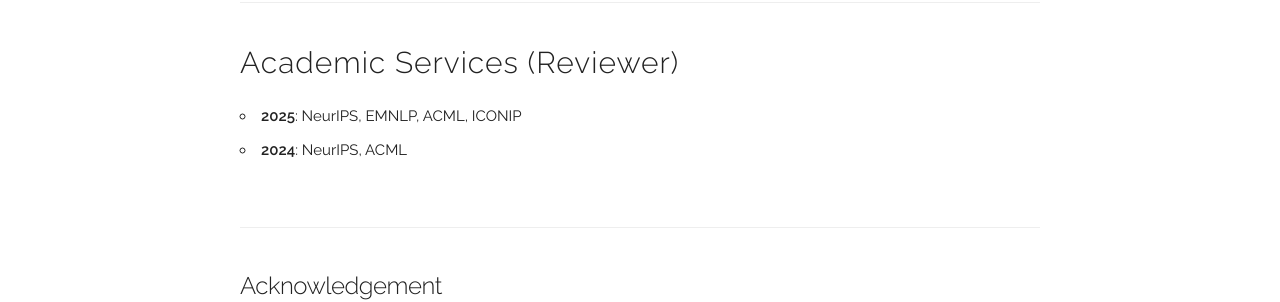
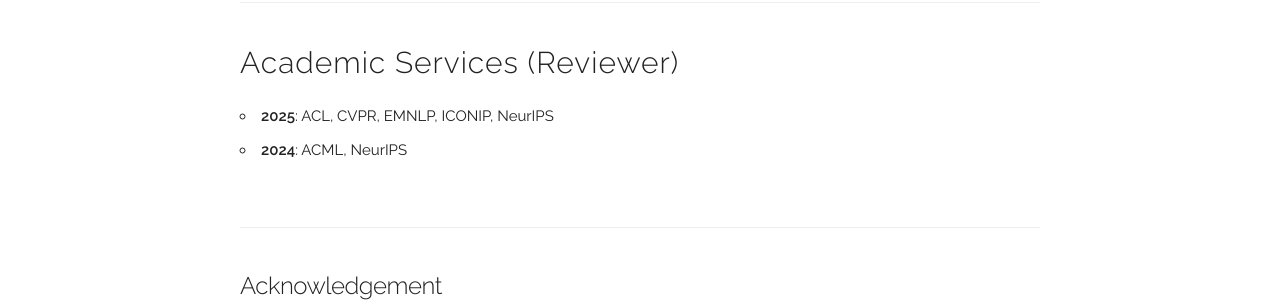
Before and after one commit to jiaqingxie/jiaqingxie.github.io, a Jekyll site: the page built from index.html, in a window 1280 px wide and 900 px high, scrolled down 2417 px. Shown: the part 432-734 px from the top of the window. Built offline with Jekyll 4.4.1, drawn with Linux system fonts in a browser that asks for light colours; some web fonts are replaced.

Commit message:
Update index.html

```diff
--- a/index.html
+++ b/index.html
@@ -287,8 +287,8 @@
   <h4>Academic Services (Reviewer)</h4>
 
   <ul>
-    <li><strong>2025</strong>: NeurIPS, EMNLP, ACML, ICONIP</li>
-    <li><strong>2024</strong>: NeurIPS, ACML</li>
+    <li><strong>2025</strong>: ACL, CVPR, EMNLP,  ICONIP, NeurIPS</li>
+    <li><strong>2024</strong>: ACML, NeurIPS</li>
   </ul>
 </div>
 
```
